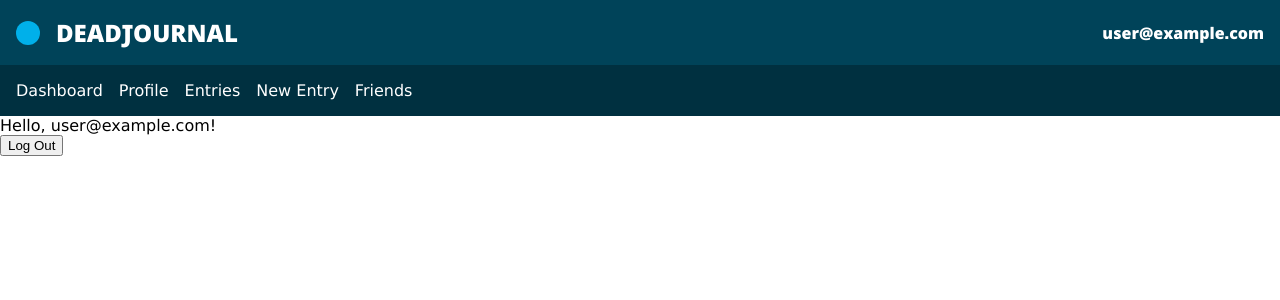
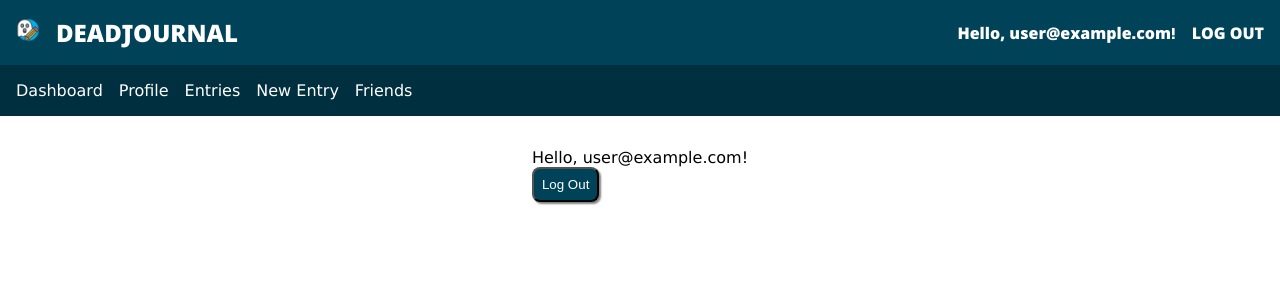
Before and after one commit to jdittert/dead-journal, a React (Create React App) app: page / in a window 1280 px wide. Shown: the top 300 px of the page. Built offline with nearby package versions, Linux system fonts and the light colour scheme; no server answers; sample sign-in values are in the browser's storage.

Commit message:
Add icon to header

```diff
--- a/src/components/Dashboard.js
+++ b/src/components/Dashboard.js
@@ -20,6 +20,7 @@ function Dashboard() {
 
     return (
         <>
+        <div className='main-wrapper'>
             <div>
                 {error && {error}}
             </div>
@@ -27,7 +28,8 @@ function Dashboard() {
                 Hello, {currentUser && currentUser.email}!
             </div>
             <div>
-            <button onClick={handleLogout}>Log Out</button>
+                <button onClick={handleLogout} className='signup-button'>Log Out</button>
+            </div>
         </div>
         </>
     )
--- a/src/components/Header.js
+++ b/src/components/Header.js
@@ -2,16 +2,17 @@ import React from 'react';
 import '../styles/header.css'
 import { useAuth } from '../contexts/AuthContext';
 import { Link } from 'react-router-dom';
+import icon from '../assets/imgs/icons8-ghost-60.png'
 
 function Header() {
-    const {currentUser} = useAuth()
+    const {currentUser, logout} = useAuth()
 
     return (
         <>
         <div className='page-header'>
             <div className='header-left'>
                 <div className='icon'>
-                    <div className='blank-icon'></div>
+                    <img src={icon} alt='DJ Icon' className='icon'/>
                 </div>
                 <div className='site-title'>
                     DEADJOURNAL
@@ -19,9 +20,14 @@ function Header() {
             </div>
             <div className='header-right'>
                 {currentUser ?
+                <>
                 <div id='header-user'>
-                    {currentUser.email}
-                </div> :
+                    Hello, {currentUser.email}!
+                </div>
+                <div>
+                    <button className='link-button' onClick={logout}>LOG OUT</button>
+                </div>
+                </> :
                 <>
                 <div id='header-login'>
                     <Link to='/login'>LOG IN</Link>
--- a/src/styles/header.css
+++ b/src/styles/header.css
@@ -28,6 +28,11 @@
     background-color: var(--icon-fill);
 }
 
+.icon {
+    width: 1.5rem;
+    height: auto;
+}
+
 .header-bottom {
     width: 100%;
     background-color: var(--header-dark);
@@ -38,3 +43,12 @@
     display: flex;
     gap: 1rem;
 }
+
+.link-button {
+    font-family: 'WLM Idea';
+    border: none;
+    color: white;
+    background-color: var(--header-light);
+    padding: 0;
+    font-size: 1rem;
+}
```
Also changed, not shown: src/assets/imgs/icons8-ghost-60.png (added). Lines whose indentation alone changed are shown as unchanged.
